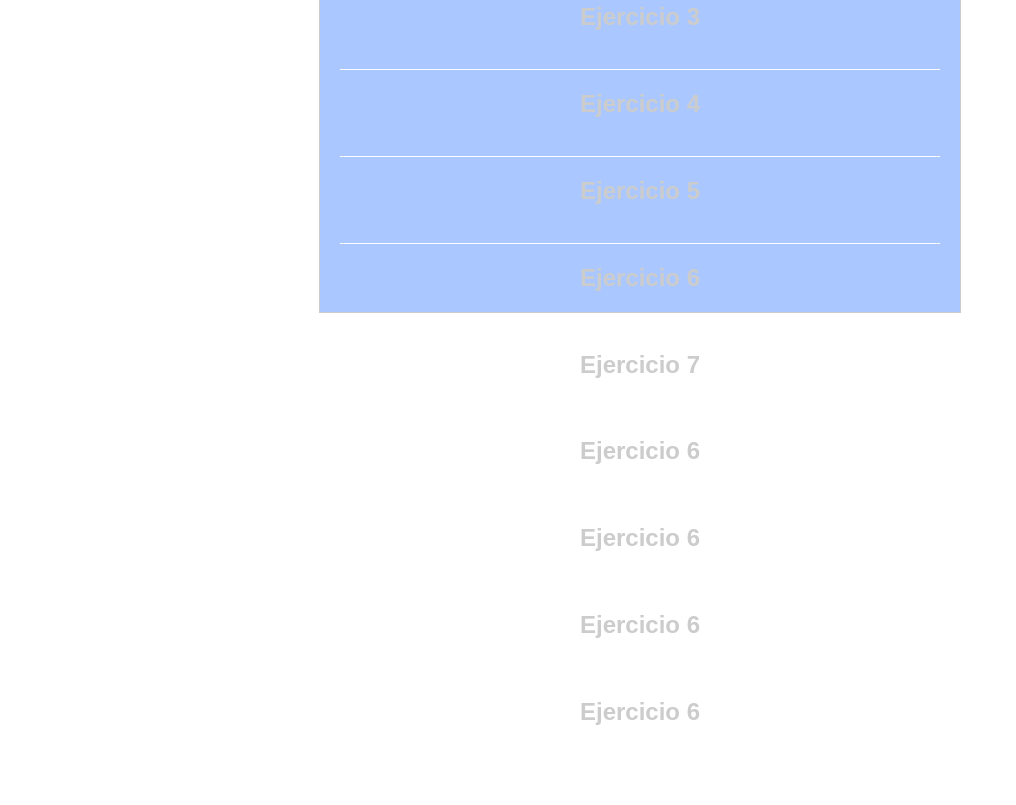
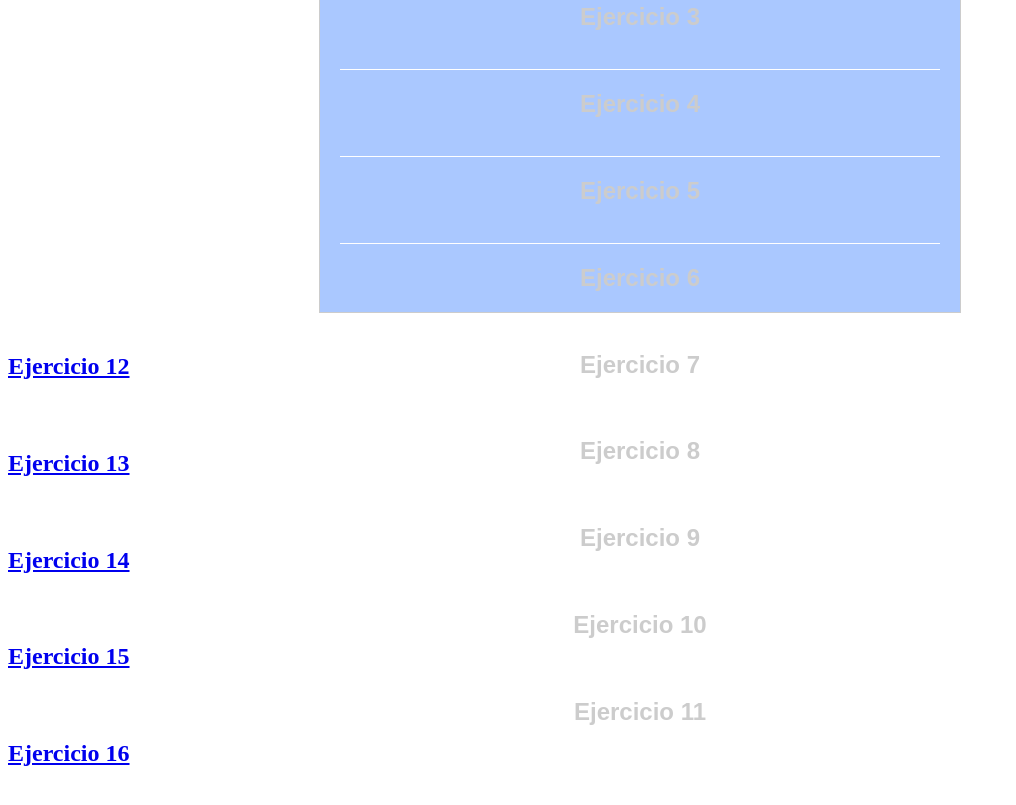
Before and after one commit to julieta387/plataformas-moviles-entregas, a plain HTML site: page index.html in a window 1280 px wide. Shown: the part 395-1200 px from the top of the page, without its empty margins (0-1016 px from the left). Before the commit the page ends 1160 px from the top, so only its background shows below. Drawn offline with Linux system fonts and the light colour scheme.

Commit message:
Update index.html

```diff
--- a/index.html
+++ b/index.html
@@ -65,21 +65,40 @@
    <br>
      <div class="ejercicios">
    <div class="bordes"></div></div>
-   <h2><a href="tp-8/index.html">Ejercicio 6</a></h2>
+   <h2><a href="tp-8/index.html">Ejercicio 8</a></h2>
    <br>
    <div class="ejercicios">
    <div class="bordes"></div></div>
-   <h2><a href="tp-9/index.html">Ejercicio 6</a></h2>
+   <h2><a href="tp-9/index.html">Ejercicio 9</a></h2>
    <br>
    <div class="ejercicios">
    <div class="bordes"></div></div>
-   <h2><a href="tp-10/index.html">Ejercicio 6</a></h2>
+   <h2><a href="tp-10/index.html">Ejercicio 10</a></h2>
    <br>
    <div class="ejercicios">
    <div class="bordes"></div></div>
-   <h2><a href="tp-11/index.html">Ejercicio 6</a></h2>
+   <h2><a href="tp-11/index.html">Ejercicio 11</a></h2>
    <br>
    <div class="bordes"></div></div>
-
+  <div class="bordes"></div></div>
+   <h2><a href="tp-11/index.html">Ejercicio 12</a></h2>
+   <br>
+   <div class="bordes"></div></div>
+   <div class="bordes"></div></div>
+   <h2><a href="tp-11/index.html">Ejercicio 13</a></h2>
+   <br>
+   <div class="bordes"></div></div>
+   <div class="bordes"></div></div>
+   <h2><a href="tp-11/index.html">Ejercicio 14</a></h2>
+   <br>
+   <div class="bordes"></div></div>
+   <div class="bordes"></div></div>
+   <h2><a href="tp-11/index.html">Ejercicio 15</a></h2>
+   <br>
+   <div class="bordes"></div></div>
+   <div class="bordes"></div></div>
+   <h2><a href="tp-11/index.html">Ejercicio 16</a></h2>
+   <br>
+   <div class="bordes"></div></div>
  </body>
 </html>
```
